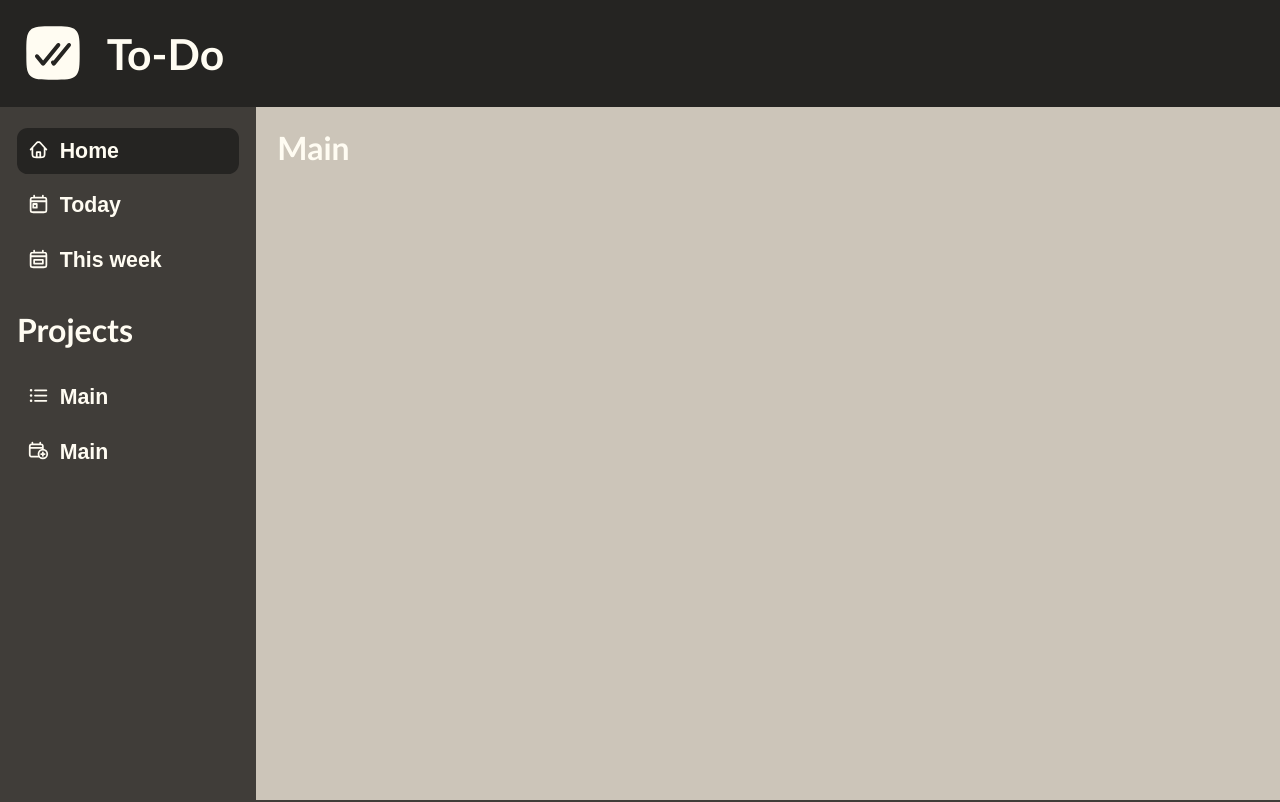
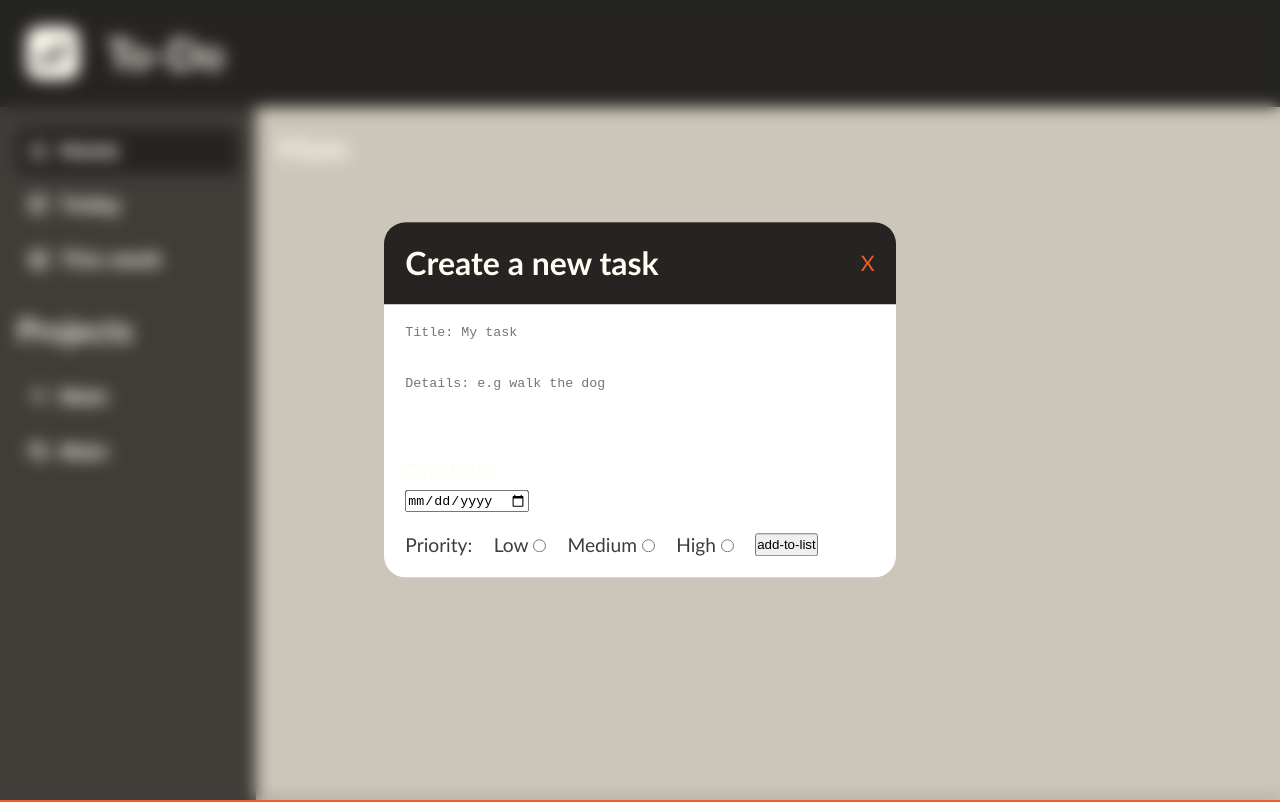
Before and after one commit to claytonm17/todo, a website built with webpack: page dist/index.html in a window 1280 px wide. Built offline with Linux system fonts and the light colour scheme.

Commit message:
Hard code and style new task popup window

```diff
--- a/src/styles.css
+++ b/src/styles.css
@@ -10,6 +10,7 @@
     --dark-gray-1: #403D39;
     --dark-gray-2: #252422;
     --red: #EB5E28;
+    --background: #6c757d;
     font-size: 16pt;
 }
 
@@ -95,6 +96,79 @@ nav {
 }
 
 main {
-    background-color:#CCC5B9;
+    background-color:var(--light-gray);
     padding: 1rem;
 }
+
+/* Form styling */
+
+/* toggle */
+.blur {
+    position: absolute;
+    top: 50%;
+    left: 50%;
+    transform: translate(-50%, -50%);
+    width: 100%;
+    height: 100%;
+    backdrop-filter: blur(8px);
+    border: #EB5E28 solid 2px;
+}
+
+.form-box {
+    display: flex;
+    position: absolute;
+    flex-direction: column;
+    top: 50%;
+    left: 50%;
+    transform: translate(-50%, -50%);
+    border: none;
+    border-radius: 1rem;
+    width: 24rem;
+    min-width: fit-content;
+    background-color: var(--white);
+}
+
+.form-box-close {
+    color: var(--red);
+    cursor: pointer;
+}
+
+.form-box-header {
+    display: flex;
+    justify-content: space-between;
+    align-items: center;
+    padding: 1rem;
+    background-color: var(--dark-gray-2);
+    border-top-left-radius: 1rem;
+    border-top-right-radius: 1rem;
+}
+
+.form-box-content {
+    padding: 1rem;
+    display: flex;
+    flex-direction: column;
+    gap: 1rem;
+}
+
+.priority-row {
+    display: flex;
+    justify-content: flex-start;
+    align-items: stretch;
+    gap: 1rem;
+}
+
+textarea {
+    width: 100%;
+    border: none;
+    resize: none;
+}
+
+.priority-title {
+    color: var(--dark-gray-1);
+    font-size: 0.9rem;
+}
+
+.priority-label {
+    color: var(--dark-gray-1);
+    font-size: 0.9rem;
+}
```
Also changed, not shown: dist/index.html, dist/main.js.
